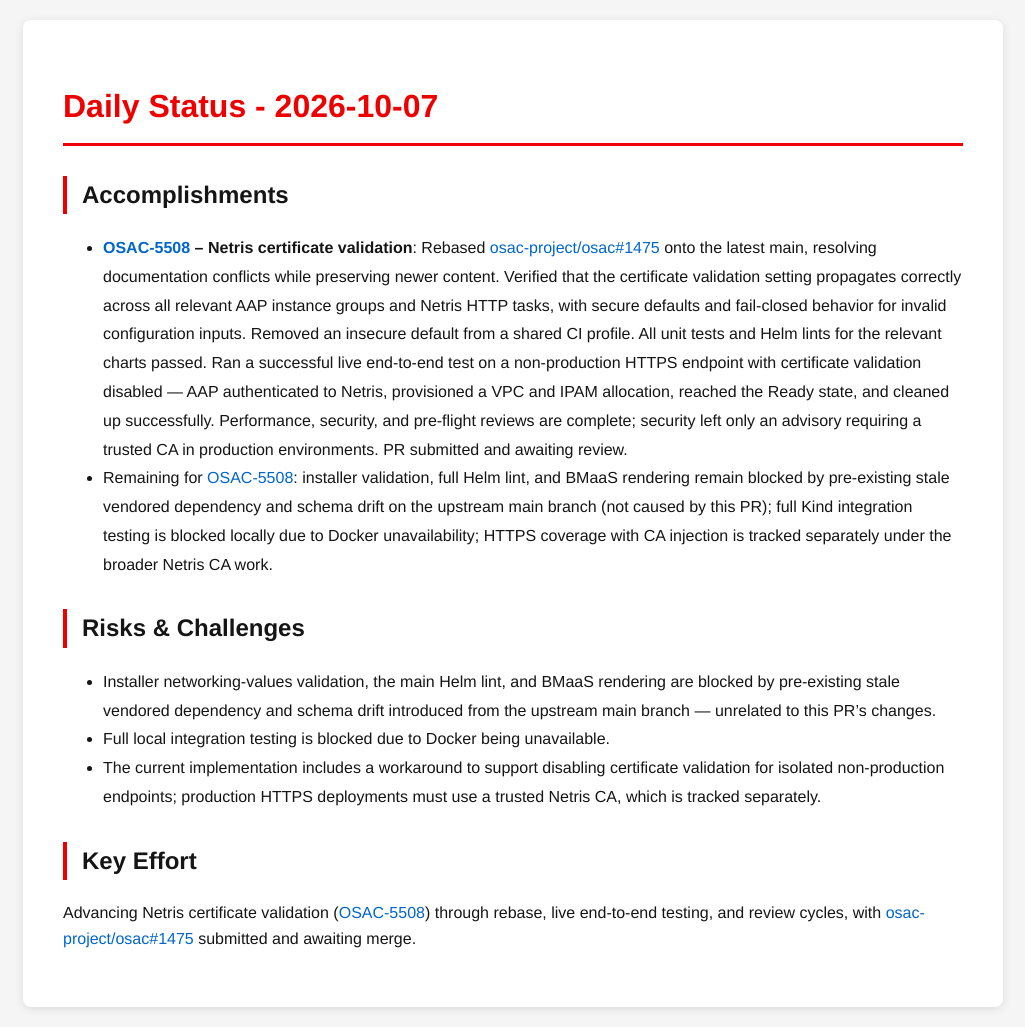
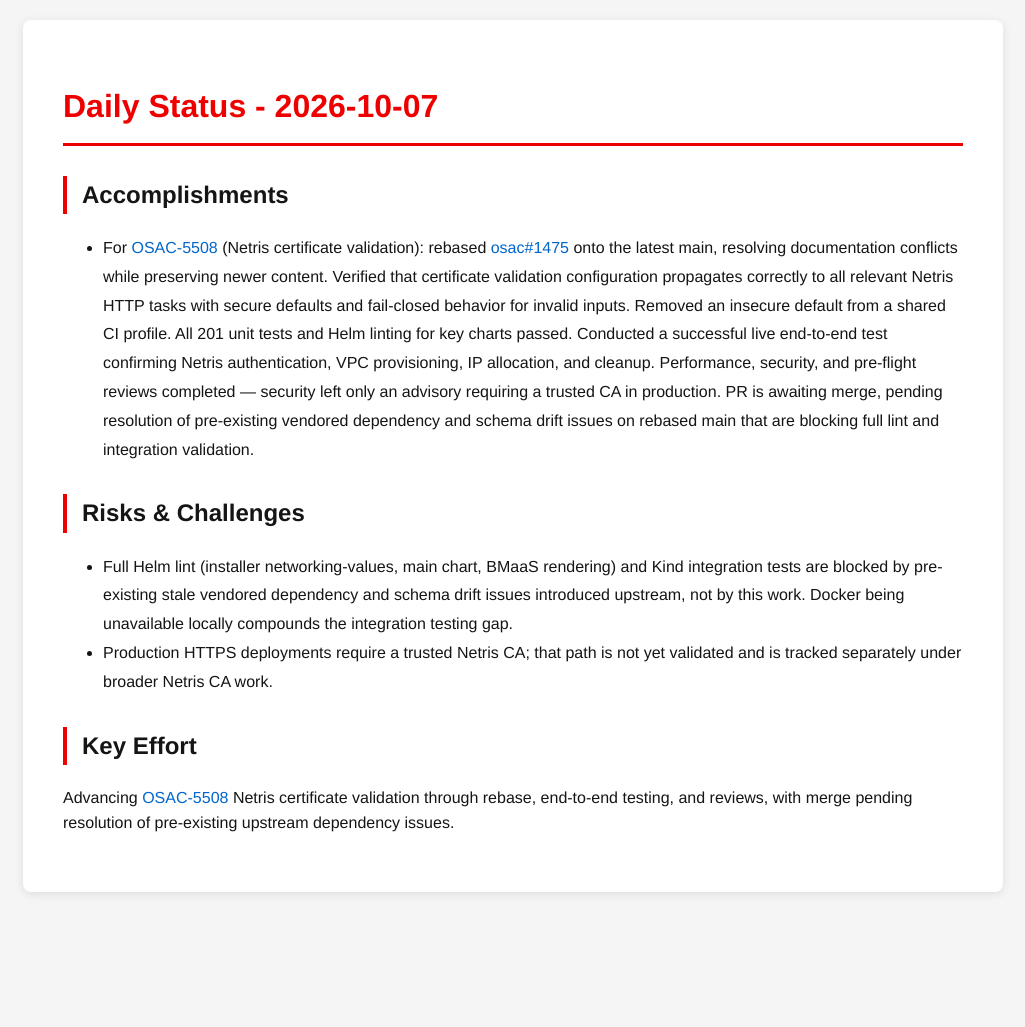
Before and after one commit to tzvatot/daily-status, a Jekyll site: the page built from 2026-10-07.md, in a window 1280 px wide. Shown: the whole page, without its empty margins (127-1152 px from the left). Built offline with Jekyll 4.4.1, drawn with Linux system fonts in a browser that asks for light colours; after the commit the page ends 912 px from its top, so only the background shows below that.

Commit message:
Daily status update - 2026-10-07

```diff
--- a/2026-10-07.md
+++ b/2026-10-07.md
@@ -7,13 +7,11 @@
 # Daily Status - 2026-10-07
 
 ## Accomplishments
-- **[OSAC-5508](https://redhat.atlassian.net/browse/OSAC-5508) – Netris certificate validation**: Rebased [osac-project/osac#1475](https://github.com/osac-project/osac/pull/1475) onto the latest main, resolving documentation conflicts while preserving newer content. Verified that the certificate validation setting propagates correctly across all relevant AAP instance groups and Netris HTTP tasks, with secure defaults and fail-closed behavior for invalid configuration inputs. Removed an insecure default from a shared CI profile. All unit tests and Helm lints for the relevant charts passed. Ran a successful live end-to-end test on a non-production HTTPS endpoint with certificate validation disabled — AAP authenticated to Netris, provisioned a VPC and IPAM allocation, reached the Ready state, and cleaned up successfully. Performance, security, and pre-flight reviews are complete; security left only an advisory requiring a trusted CA in production environments. PR submitted and awaiting review.
-- Remaining for [OSAC-5508](https://redhat.atlassian.net/browse/OSAC-5508): installer validation, full Helm lint, and BMaaS rendering remain blocked by pre-existing stale vendored dependency and schema drift on the upstream main branch (not caused by this PR); full Kind integration testing is blocked locally due to Docker unavailability; HTTPS coverage with CA injection is tracked separately under the broader Netris CA work.
+- For [OSAC-5508](https://redhat.atlassian.net/browse/OSAC-5508) (Netris certificate validation): rebased [osac#1475](https://github.com/osac-project/osac/pull/1475) onto the latest main, resolving documentation conflicts while preserving newer content. Verified that certificate validation configuration propagates correctly to all relevant Netris HTTP tasks with secure defaults and fail-closed behavior for invalid inputs. Removed an insecure default from a shared CI profile. All 201 unit tests and Helm linting for key charts passed. Conducted a successful live end-to-end test confirming Netris authentication, VPC provisioning, IP allocation, and cleanup. Performance, security, and pre-flight reviews completed — security left only an advisory requiring a trusted CA in production. PR is awaiting merge, pending resolution of pre-existing vendored dependency and schema drift issues on rebased main that are blocking full lint and integration validation.
 
 ## Risks & Challenges
-- Installer networking-values validation, the main Helm lint, and BMaaS rendering are blocked by pre-existing stale vendored dependency and schema drift introduced from the upstream main branch — unrelated to this PR's changes.
-- Full local integration testing is blocked due to Docker being unavailable.
-- The current implementation includes a workaround to support disabling certificate validation for isolated non-production endpoints; production HTTPS deployments must use a trusted Netris CA, which is tracked separately.
+- Full Helm lint (installer networking-values, main chart, BMaaS rendering) and Kind integration tests are blocked by pre-existing stale vendored dependency and schema drift issues introduced upstream, not by this work. Docker being unavailable locally compounds the integration testing gap.
+- Production HTTPS deployments require a trusted Netris CA; that path is not yet validated and is tracked separately under broader Netris CA work.
 
 ## Key Effort
-Advancing Netris certificate validation ([OSAC-5508](https://redhat.atlassian.net/browse/OSAC-5508)) through rebase, live end-to-end testing, and review cycles, with [osac-project/osac#1475](https://github.com/osac-project/osac/pull/1475) submitted and awaiting merge.
+Advancing [OSAC-5508](https://redhat.atlassian.net/browse/OSAC-5508) Netris certificate validation through rebase, end-to-end testing, and reviews, with merge pending resolution of pre-existing upstream dependency issues.
```
